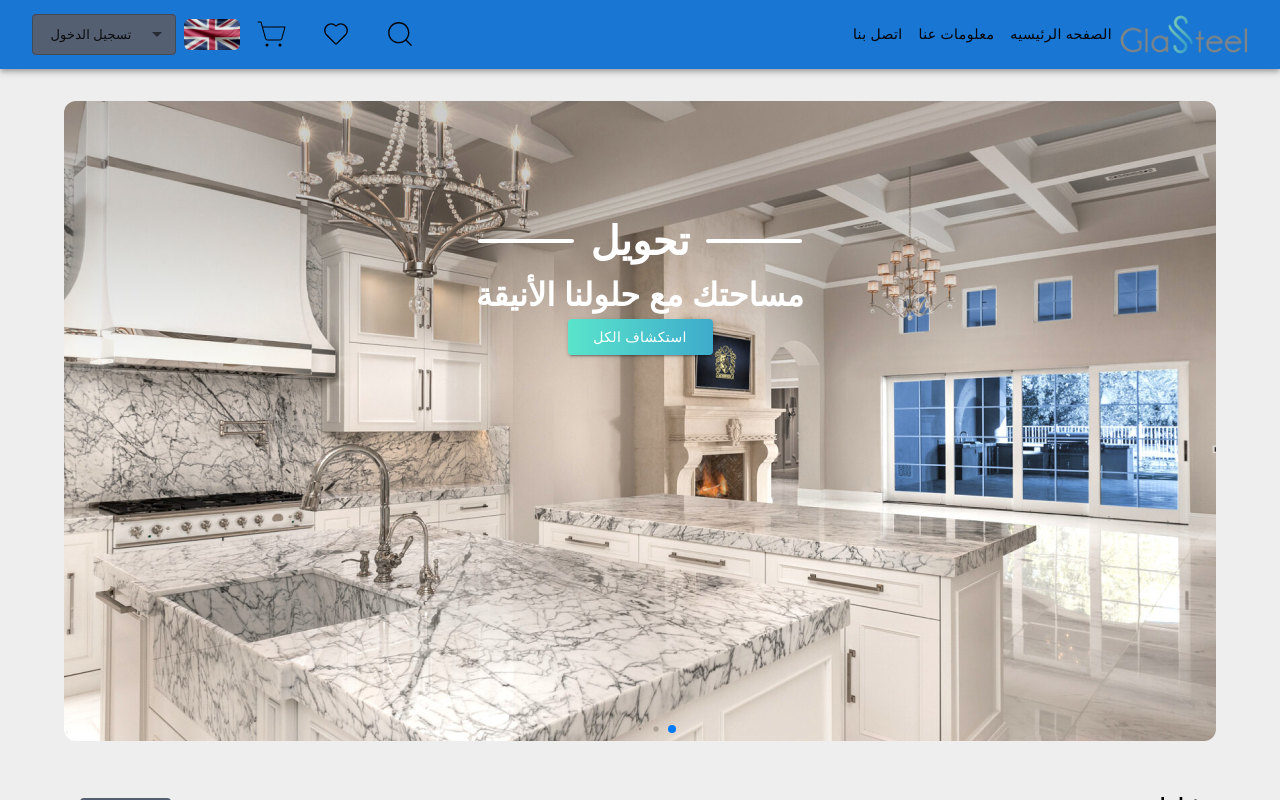
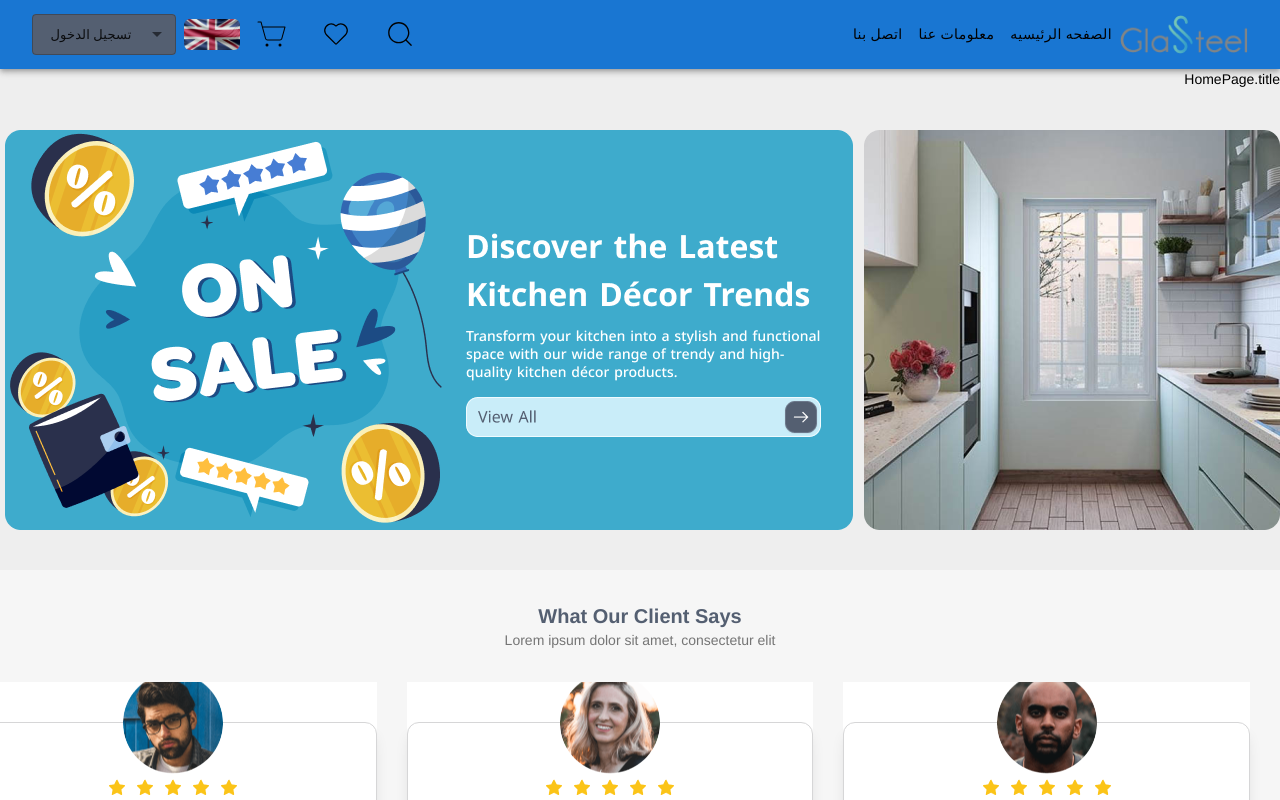
Before and after one commit to Abdo90800/work-project, a Next.js app: page /ar in a window 1280 px wide. Shown: the top 800 px of the page. Built offline with nearby package versions, Linux system fonts and the light colour scheme.

Commit message:
Add Frames Section

```diff
--- a/src/app/[locale]/page.tsx
+++ b/src/app/[locale]/page.tsx
@@ -1,5 +1,6 @@
 import { useTranslations } from "next-intl";
-import CardSwipper from "../component/MainCards"
+import MainCards from "../component/MainCards";
+import Frames from "../component/Frames";
 import Caro from "../component/Caro";
 import Slider from "../component/Slider";
 import Banner from "../component/Banner";
@@ -10,6 +11,9 @@ export default function HomePage() {
   const t = useTranslations("HomePage");
   return (
     <div>
+      <h1>{t("title")}</h1>
+      <Frames />
+      <MainCards />
       <Caro />
       <Slider />
       <Banner />
--- /dev/null
+++ b/src/app/component/Frames.jsx
@@ -0,0 +1,12 @@
+const Frames = () => {
+  return (
+    <section className="Frames-Section max-w-screen-xl mx-auto my-10">
+      <div className="grid grid-cols-3">
+        <img src="/images/frame-1.png" alt="photo-1" className="col-span-1" />
+        <img src="/images/frame-2.png" alt="photo-2" className="col-span-2" />
+      </div>
+    </section>
+  );
+};
+
+export default Frames;
```
Also changed, not shown: public/images/frame-1.png (added), public/images/frame-2.png (added).
